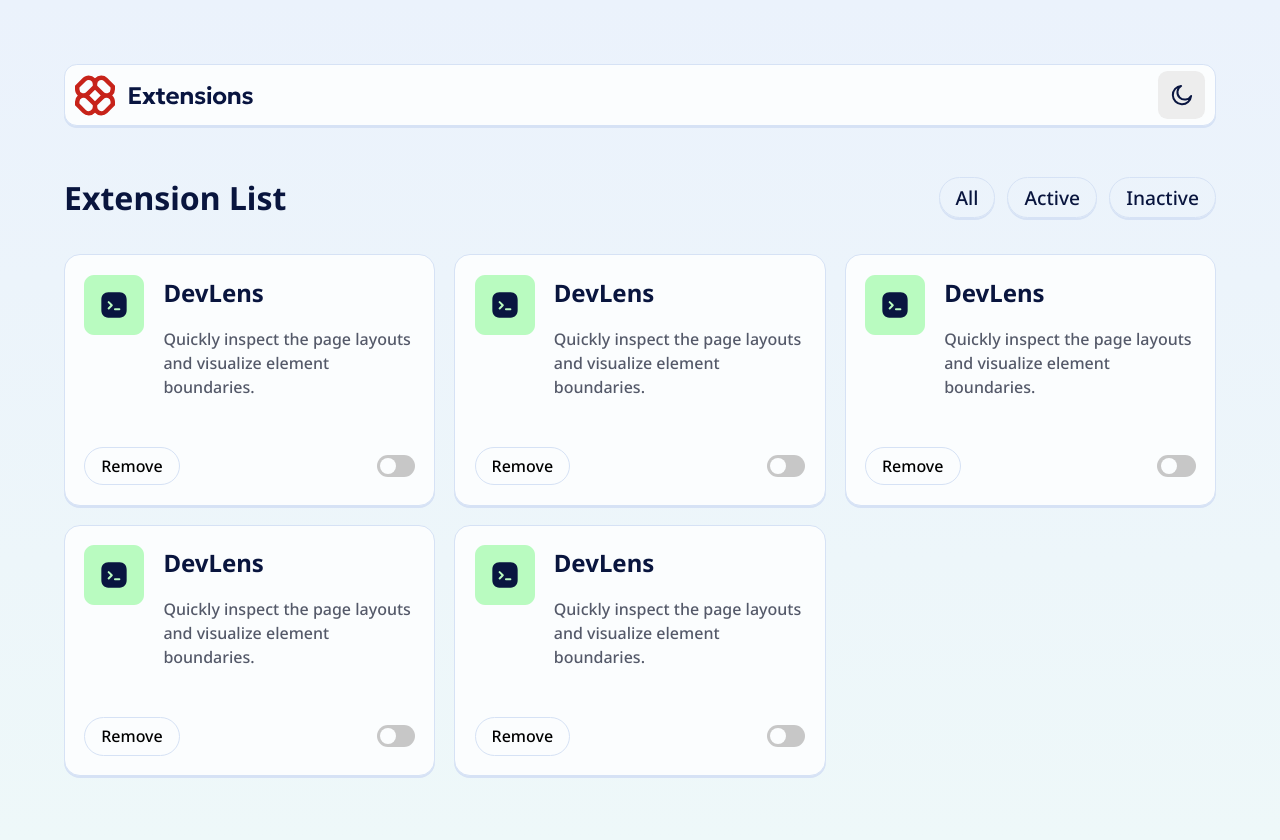
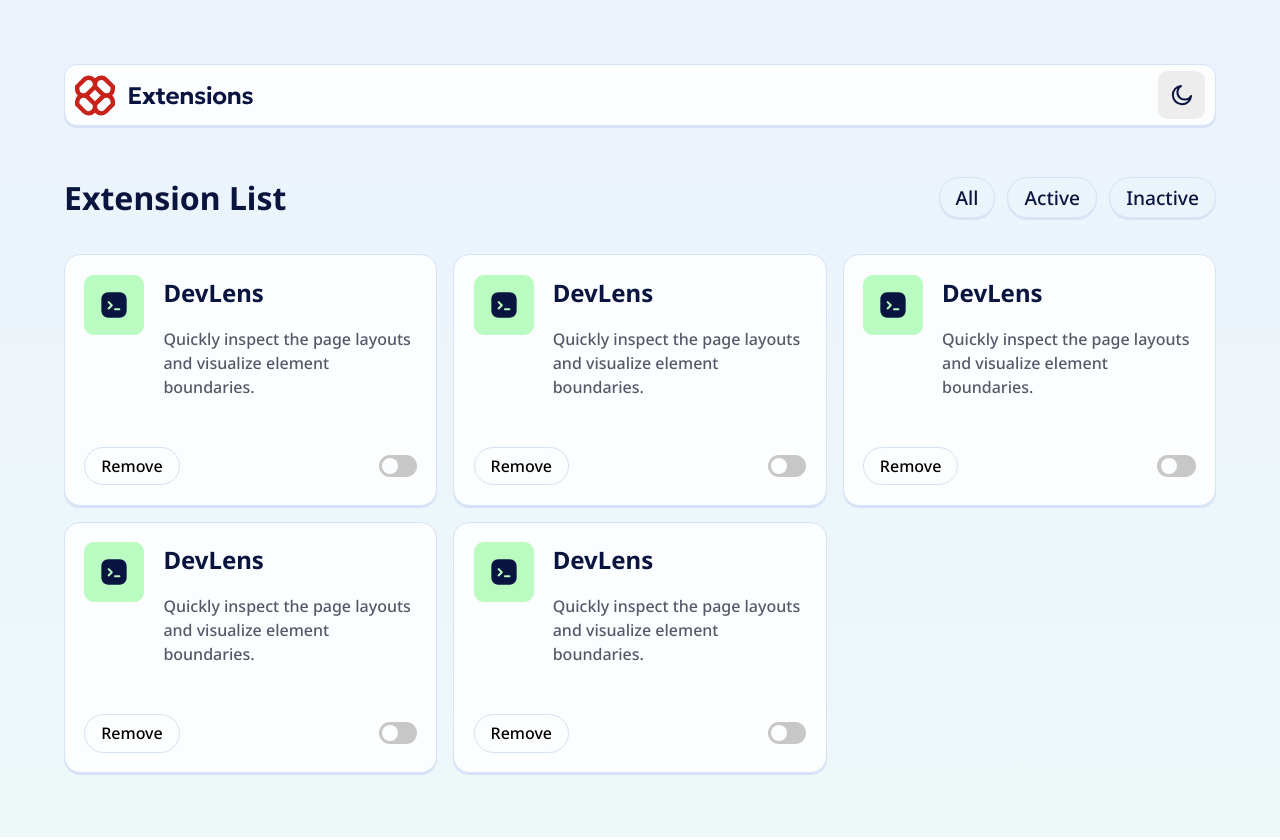
Before and after one commit to gilotin/-Frontend-Mentor-Browser-extension-manager-UI, a React (Vite) app in the folder Browser extension menager UI/: page / in a window 1280 px wide. Built offline with nearby package versions, Linux system fonts and the light colour scheme.

Commit message:
``Chore:Minor changes.

```diff
--- a/Browser extension menager UI/src/App.css
+++ b/Browser extension menager UI/src/App.css
@@ -171,7 +171,7 @@ body {
 
 .grid-container {
     display: grid;
-    gap: 1.2rem;
+    gap: 1rem;
     grid-template-columns: repeat(auto-fit, minmax(300px, 1fr));
 
 }
```
